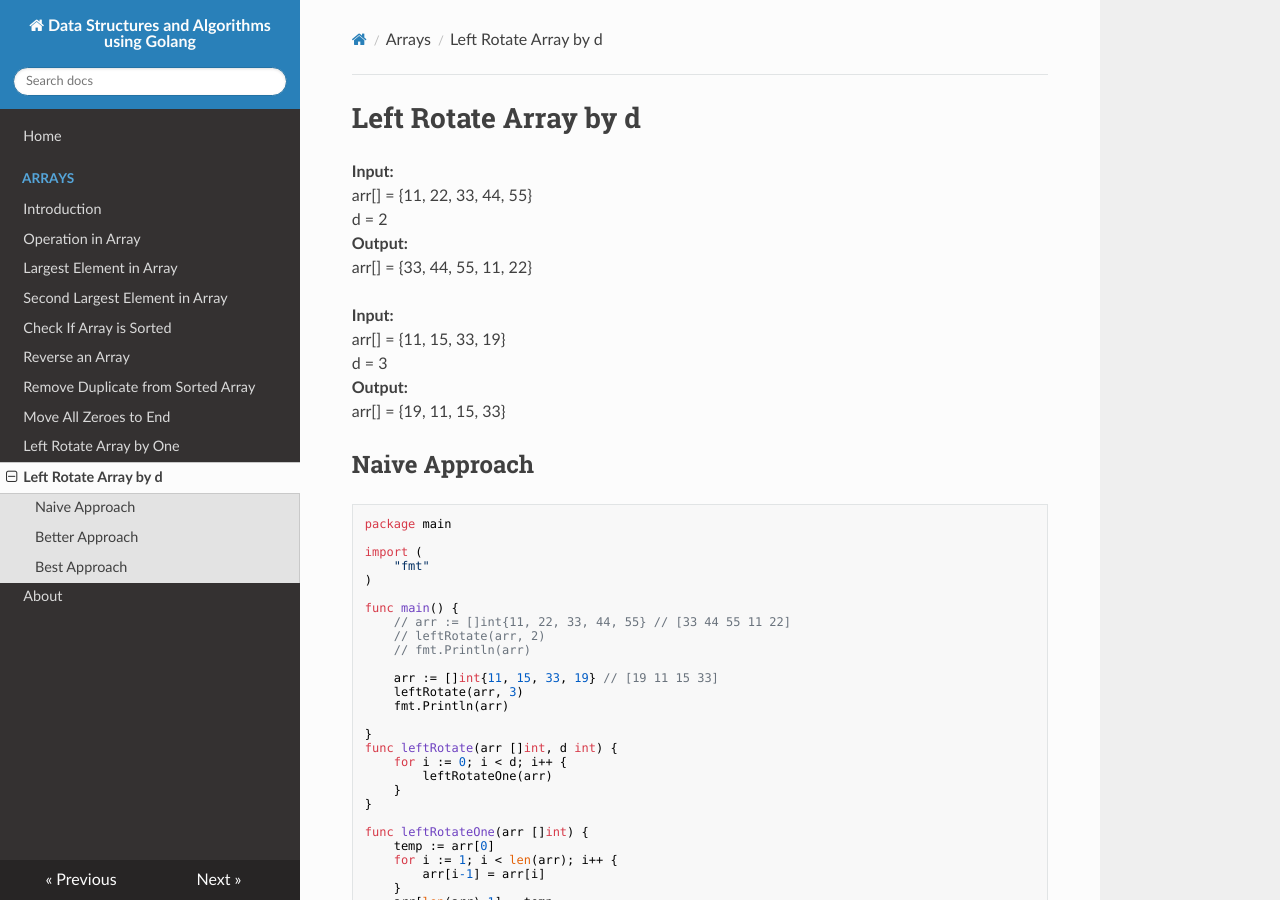
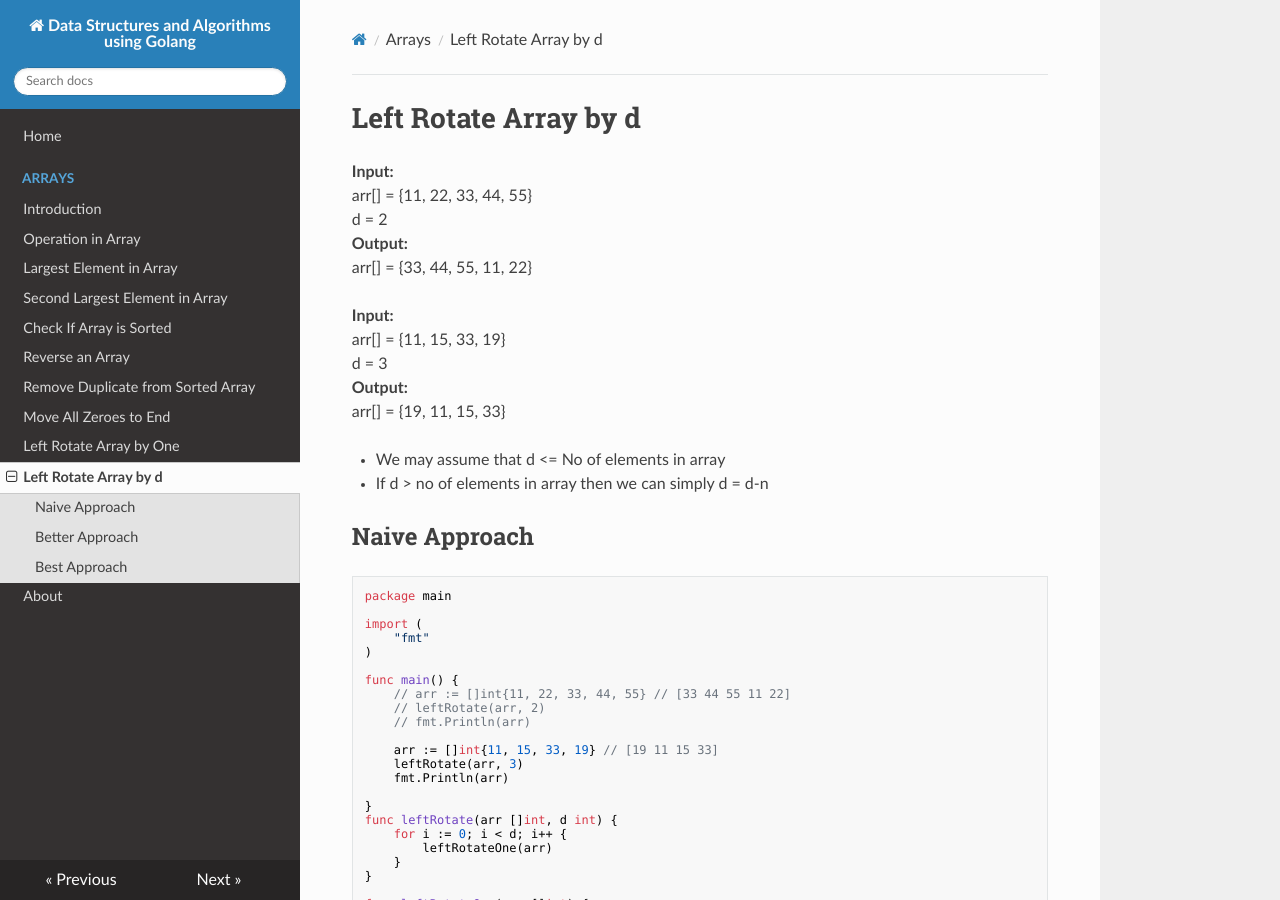
Before and after one commit to prithvipal/golang-dsa, an MkDocs documentation site: the page built from docs/array/left_rotate_array_by_d.md, in a window 1280 px wide and 900 px high. Built offline with MkDocs 1.6.1, drawn with Linux system fonts in a browser that asks for light colours; nearby versions of some CDN libraries.

Commit message:
additional doc in rotate by d

````diff
--- a/docs/array/left_rotate_array_by_d.md
+++ b/docs/array/left_rotate_array_by_d.md
@@ -12,6 +12,9 @@ d = 3 </br>
 **Output:** </br>
 arr[] = {19, 11, 15, 33}
 
+
+- We may assume that d <= No of elements in array
+- If d > no of elements in array then we can simply d = d-n
 ## Naive Approach
 
 ```
````
